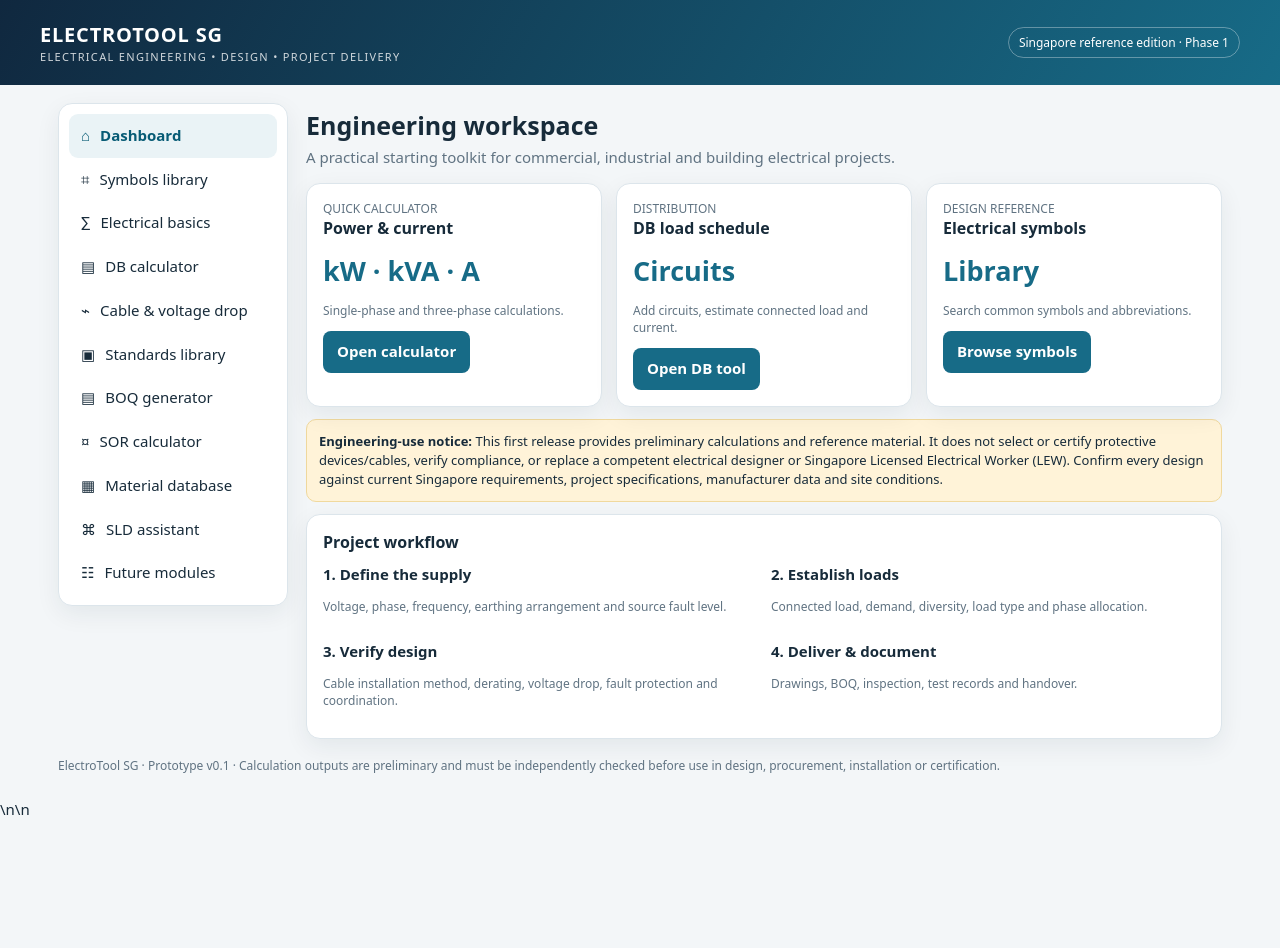
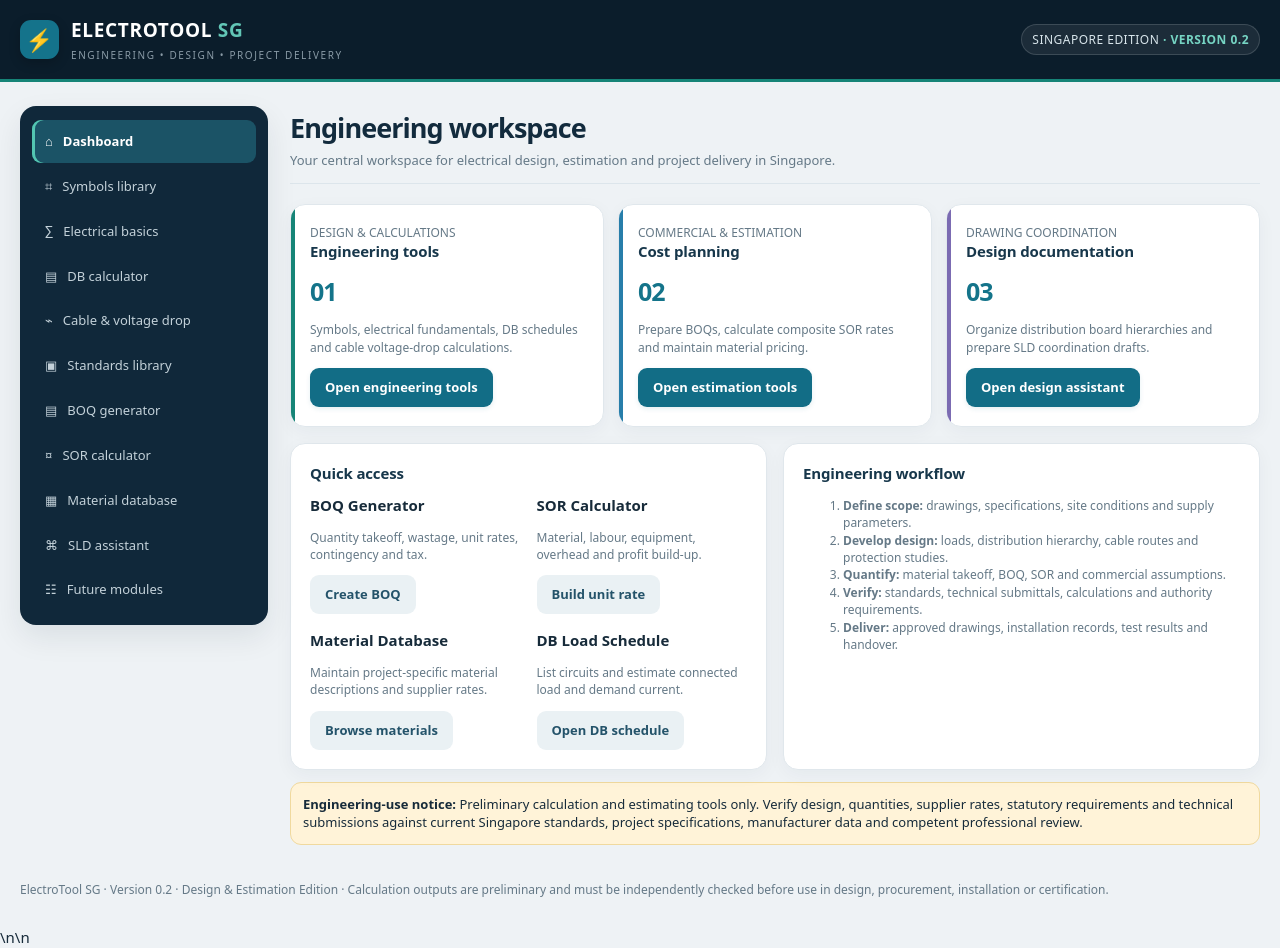
Before and after one commit to eejhaykyaw/electrotool-sg, a plain HTML site: page index.html in a window 1280 px wide. Before the commit the page ends 821 px from the top, so only its background shows below. Drawn offline with Linux system fonts and the light colour scheme.

Commit message:
Add files via upload
V3 with dashboard

```diff
--- a/index.html
+++ b/index.html
@@ -25,10 +25,69 @@ table{width:100%;border-collapse:collapse;font-size:13px}th,td{padding:9px 7px;b
 .tablewrap{overflow:auto}.tag{display:inline-block;background:#e9f1f5;border-radius:99px;padding:3px 8px;font-size:11px;color:#28536a}
 footer{max-width:1200px;margin:0 auto;padding:0 18px 25px;color:var(--muted);font-size:12px}
 @media(max-width:760px){.shell{grid-template-columns:1fr;padding:12px}.grid,.grid.three{grid-template-columns:1fr}nav{position:static;display:flex;overflow:auto;gap:4px;padding:6px}nav button{white-space:nowrap;width:auto;padding:9px 11px}nav button span:last-child{display:inline}header{padding:16px}.heading h1{font-size:22px}}
+
+/* Phase 2 visual refresh */
+:root{--navy:#0b1d2b;--blue:#16708a;--teal:#138477;--bg:#eef2f5;--card:#ffffff;--ink:#172b3a;--muted:#657987;--line:#dce5eb;--shadow:0 5px 20px rgba(13,39,56,.055)}
+body{background:#eef2f5;color:#172b3a}
+header{background:#0b1d2b;padding:17px max(20px,calc((100% - 1320px)/2));min-height:76px;border-bottom:3px solid #168477}
+.brand{display:flex;align-items:center;gap:12px;font-size:19px;letter-spacing:.035em}
+.brand-mark{width:39px;height:39px;border-radius:11px;background:#14738b;display:grid;place-items:center;font-size:22px;color:#fff;box-shadow:0 4px 12px #0003}
+.brand b{color:#62c6b6}
+.brand small{font-size:10px;letter-spacing:.16em;color:#a9bac5;margin-top:3px}
+.status{background:#ffffff12;border-color:#ffffff25;color:#d8e5eb;letter-spacing:.04em}
+.status b{color:#76d4c3}
+.shell{max-width:1320px;grid-template-columns:248px minmax(0,1fr);gap:22px;padding:24px 20px}
+nav{background:#10283a;border:0;border-radius:16px;padding:12px;box-shadow:0 12px 30px #0b1d2b16;top:16px}
+nav button{color:#c3d1d9;padding:12px 13px;margin:2px 0;border-radius:9px;font-size:13px;transition:background .15s,color .15s}
+nav button.active{background:#1b5366;color:#fff;box-shadow:inset 3px 0 #53c5b1}
+nav button:hover{background:#173d50;color:#fff}
+main{min-width:0}
+.heading{margin:2px 0 20px;padding-bottom:13px;border-bottom:1px solid #dce5eb}
+.heading h1{font-size:27px;letter-spacing:-.035em;color:#122b3d}
+.heading .muted{font-size:13px}
+.card{border:1px solid #e0e7ec;border-radius:15px;box-shadow:0 5px 18px rgba(16,40,63,.045);padding:19px}
+.card h3{font-size:15px;color:#17374b;letter-spacing:-.01em}
+.grid{gap:16px}
+.grid.three{gap:14px}
+.metric{font-size:25px;color:#14748a;letter-spacing:-.04em}
+.btn{background:#126d86;border-radius:9px;padding:10px 15px;font-size:13px;box-shadow:0 2px 5px #126d861c}
+.btn:hover{background:#0d566b}
+.btn.secondary{background:#eaf1f4;color:#24536a;box-shadow:none}
+.btn.danger{background:#a83b3b;color:#fff}
+input,select{border-color:#d5e0e6;border-radius:9px;padding:10px 11px;font-size:13px}
+label{color:#334d5d;font-size:12px;letter-spacing:.015em}
+.result{background:#edf7f6;border-color:#d1e9e4;border-radius:11px}
+.notice{border-radius:11px}
+.symbol{border-radius:12px;border-color:#e1e9ed;box-shadow:0 2px 8px #17374b08}
+.symicon{background:#eaf3f6;border:1px solid #dce9ee;border-radius:10px}
+table{font-size:12px}
+th{background:#f5f8fa;white-space:nowrap}
+td,th{padding:10px 8px}
+.tablewrap{border:1px solid #e3eaee;border-radius:11px}
+.tablewrap table{border-collapse:separate;border-spacing:0}
+.tablewrap th:first-child{border-top-left-radius:10px}
+.tablewrap th:last-child{border-top-right-radius:10px}
+.tag{background:#e7f2f4;color:#246077;font-weight:650}
+footer{max-width:1320px;padding:0 20px 28px}
+.page#home .grid.three>.card{position:relative;overflow:hidden}
+.page#home .grid.three>.card:before{content:"";position:absolute;left:0;top:0;bottom:0;width:4px;background:#168477}
+.page#home .grid.three>.card:nth-child(2):before{background:#277eaa}
+.page#home .grid.three>.card:nth-child(3):before{background:#7b6bb2}
+@media(max-width:760px){
+ .shell{grid-template-columns:1fr;padding:13px;gap:14px}
+ nav{border-radius:12px;top:0}
+ nav button{font-size:12px}
+ header{padding:13px 16px}
+ .brand{font-size:17px}
+ .brand small{font-size:9px}
+ .heading h1{font-size:23px}
+ .card{padding:15px}
+}
+
 </style>
 </head>
 <body>
-<header><div class="brand">ELECTROTOOL SG<small>ELECTRICAL ENGINEERING • DESIGN • PROJECT DELIVERY</small></div><div class="status">Singapore reference edition · Phase 1</div></header>
+<header><div class="brand"><span class="brand-mark">⚡</span><span>ELECTROTOOL <b>SG</b><small>ENGINEERING • DESIGN • PROJECT DELIVERY</small></span></div><div class="status">SINGAPORE EDITION <b>· VERSION 0.2</b></div></header>
 <div class="shell">
 <nav id="nav">
 <button class="active" data-page="home">⌂ <span>Dashboard</span></button>
@@ -41,14 +100,22 @@ footer{max-width:1200px;margin:0 auto;padding:0 18px 25px;color:var(--muted);fon
 </nav>
 <main>
 <section class="page active" id="home">
-<div class="heading"><h1>Engineering workspace</h1><div class="muted">A practical starting toolkit for commercial, industrial and building electrical projects.</div></div>
+<div class="heading"><h1>Engineering workspace</h1><div class="muted">Your central workspace for electrical design, estimation and project delivery in Singapore.</div></div>
 <div class="grid three">
-<div class="card"><div class="small">QUICK CALCULATOR</div><h3>Power & current</h3><div class="metric">kW · kVA · A</div><p class="small">Single-phase and three-phase calculations.</p><button class="btn" onclick="showPage('fundamentals')">Open calculator</button></div>
-<div class="card"><div class="small">DISTRIBUTION</div><h3>DB load schedule</h3><div class="metric">Circuits</div><p class="small">Add circuits, estimate connected load and current.</p><button class="btn" onclick="showPage('db')">Open DB tool</button></div>
-<div class="card"><div class="small">DESIGN REFERENCE</div><h3>Electrical symbols</h3><div class="metric">Library</div><p class="small">Search common symbols and abbreviations.</p><button class="btn" onclick="showPage('symbols')">Browse symbols</button></div>
+<div class="card"><div class="small">DESIGN & CALCULATIONS</div><h3>Engineering tools</h3><div class="metric">01</div><p class="small">Symbols, electrical fundamentals, DB schedules and cable voltage-drop calculations.</p><button class="btn" onclick="showPage('fundamentals')">Open engineering tools</button></div>
+<div class="card"><div class="small">COMMERCIAL & ESTIMATION</div><h3>Cost planning</h3><div class="metric">02</div><p class="small">Prepare BOQs, calculate composite SOR rates and maintain material pricing.</p><button class="btn" onclick="showPage('boq')">Open estimation tools</button></div>
+<div class="card"><div class="small">DRAWING COORDINATION</div><h3>Design documentation</h3><div class="metric">03</div><p class="small">Organize distribution board hierarchies and prepare SLD coordination drafts.</p><button class="btn" onclick="showPage('sld')">Open design assistant</button></div>
 </div>
-<div class="notice"><b>Engineering-use notice:</b> This first release provides preliminary calculations and reference material. It does not select or certify protective devices/cables, verify compliance, or replace a competent electrical designer or Singapore Licensed Electrical Worker (LEW). Confirm every design against current Singapore requirements, project specifications, manufacturer data and site conditions.</div>
-<div class="card"><h3>Project workflow</h3><div class="grid"><div><b>1. Define the supply</b><p class="small">Voltage, phase, frequency, earthing arrangement and source fault level.</p></div><div><b>2. Establish loads</b><p class="small">Connected load, demand, diversity, load type and phase allocation.</p></div><div><b>3. Verify design</b><p class="small">Cable installation method, derating, voltage drop, fault protection and coordination.</p></div><div><b>4. Deliver & document</b><p class="small">Drawings, BOQ, inspection, test records and handover.</p></div></div></div>
+<div class="grid" style="margin-top:16px">
+<div class="card"><h3>Quick access</h3><div class="grid">
+<div><b>BOQ Generator</b><p class="small">Quantity takeoff, wastage, unit rates, contingency and tax.</p><button class="btn secondary" onclick="showPage('boq')">Create BOQ</button></div>
+<div><b>SOR Calculator</b><p class="small">Material, labour, equipment, overhead and profit build-up.</p><button class="btn secondary" onclick="showPage('sor')">Build unit rate</button></div>
+<div><b>Material Database</b><p class="small">Maintain project-specific material descriptions and supplier rates.</p><button class="btn secondary" onclick="showPage('materials')">Browse materials</button></div>
+<div><b>DB Load Schedule</b><p class="small">List circuits and estimate connected load and demand current.</p><button class="btn secondary" onclick="showPage('db')">Open DB schedule</button></div>
+</div></div>
+<div class="card"><h3>Engineering workflow</h3><ol class="small"><li><b>Define scope:</b> drawings, specifications, site conditions and supply parameters.</li><li><b>Develop design:</b> loads, distribution hierarchy, cable routes and protection studies.</li><li><b>Quantify:</b> material takeoff, BOQ, SOR and commercial assumptions.</li><li><b>Verify:</b> standards, technical submittals, calculations and authority requirements.</li><li><b>Deliver:</b> approved drawings, installation records, test results and handover.</li></ol></div>
+</div>
+<div class="notice"><b>Engineering-use notice:</b> Preliminary calculation and estimating tools only. Verify design, quantities, supplier rates, statutory requirements and technical submissions against current Singapore standards, project specifications, manufacturer data and competent professional review.</div>
 </section>
 <section class="page" id="symbols">
 <div class="heading"><h1>Electrical symbols library</h1><div class="muted">Common schematic abbreviations. Graphic marks are simplified text representations, not CAD-standard symbol blocks.</div></div>
@@ -138,7 +205,7 @@ footer{max-width:1200px;margin:0 auto;padding:0 18px 25px;color:var(--muted);fon
 </section>
 </main>
 </div>
-<footer>ElectroTool SG · Prototype v0.1 · Calculation outputs are preliminary and must be independently checked before use in design, procurement, installation or certification.</footer>
+<footer>ElectroTool SG · Version 0.2 · Design & Estimation Edition · Calculation outputs are preliminary and must be independently checked before use in design, procurement, installation or certification.</footer>
 <script>
 const symbols=[
 ["MCB","Miniature circuit breaker","Protection","▭"],["MCCB","Moulded-case circuit breaker","Protection","▣"],["ACB","Air circuit breaker","Protection","□"],["RCCB","Residual current circuit breaker","Protection","ΔI"],["RCBO","Overcurrent + residual current protection","Protection","IΔ"],["SPD","Surge protective device","Protection","⚡"],["ISO","Isolator / disconnector","Switchgear","—o/ o—"],["DB","Distribution board","Distribution","[DB]"],["MDB","Main distribution board","Distribution","[MDB]"],["SMDB","Sub-main distribution board","Distribution","[SMDB]"],["L","Lighting point","Lighting","⊗"],["EL","Emergency luminaire","Lighting","✳"],["S","One-way switch","Lighting","S"],["S2","Two-way switch","Lighting","S₂"],["SO","Socket outlet","Power","○∥"],["3P SO","Three-phase socket outlet","Power","○3"],["M","Motor","Equipment","Ⓜ"],["TX","Transformer","Equipment",")))"],["GEN","Generator","Equipment","G"],["UPS","Uninterruptible power supply","Equipment","[UPS]"],["N","Neutral conductor","Wiring","N"],["PE","Protective earth conductor","Earthing","⏚"],["EB","Earth bar","Earthing","━━⏚"],["JB","Junction box","Wiring","□×"],["JBX","Cable junction / termination point","Wiring","●"],["CT","Current transformer","Measurement","(CT)"],["V","Voltmeter","Measurement","Ⓥ"],["A","Ammeter","Measurement","Ⓐ"],["K","Contactor","Control","K"],["RLY","Relay","Control","R"]]
@@ -169,4 +236,4 @@ function renderM(){let q=(ms.value||'').toLowerCase();mr.innerHTML=mats.map((m,i
 function addD(){boards.push(['DB-'+String(boards.length+1).padStart(2,'0'),'SMDB-01','Distribution board','','']);renderD()}function renderD(){dr.innerHTML=boards.map((b,i)=>`<tr>${b.map((v,j)=>`<td><input value="${v}" onchange="boards[${i}][${j}]=this.value;saveP()"></td>`).join('')}<td><button class="btn danger" onclick="boards.splice(${i},1);renderD()">×</button></td></tr>`).join('')}function genD(){dout.textContent=`PROJECT: ${spj.value}\nSUPPLY: ${ss.value}\nSOURCE: ${ssrc.value}\n\n${ssrc.value}\n  |\n  +-- ${smdb.value} (MAIN SWITCHBOARD)\n`+boards.map(b=>`       |\n       +-- ${b[0]} [${b[2]}]${b[3]?' – incomer '+b[3]+' A':''}\n           Parent: ${b[1]}\n           ${b[4]}\n`).join('')}
 renderB();renderM();renderD();
 </script>
-</body></html>\n<script>if("serviceWorker" in navigator && location.protocol.startsWith("http")) navigator.serviceWorker.register("./sw.js").catch(()=>{});</script>\n
+</body></html>\n<script>if("serviceWorker" in navigator && location.protocol.startsWith("http")){window.addEventListener("load",async()=>{try{const r=await navigator.serviceWorker.register("./sw.js");r.update()}catch(e){console.warn(e)}})}</script>\n
--- a/sw.js
+++ b/sw.js
@@ -1 +1 @@
-const CACHE='electrotool-sg-v2';const ASSETS=['./','./index.html','./manifest.webmanifest'];self.addEventListener('install',e=>e.waitUntil(caches.open(CACHE).then(c=>c.addAll(ASSETS))));self.addEventListener('fetch',e=>e.respondWith(caches.match(e.request).then(r=>r||fetch(e.request))));
+const CACHE='electrotool-sg-v3';const ASSETS=['./','./index.html','./manifest.webmanifest'];self.addEventListener('install',e=>e.waitUntil(caches.open(CACHE).then(c=>c.addAll(ASSETS))));self.addEventListener('fetch',e=>e.respondWith(caches.match(e.request).then(r=>r||fetch(e.request))));
```
